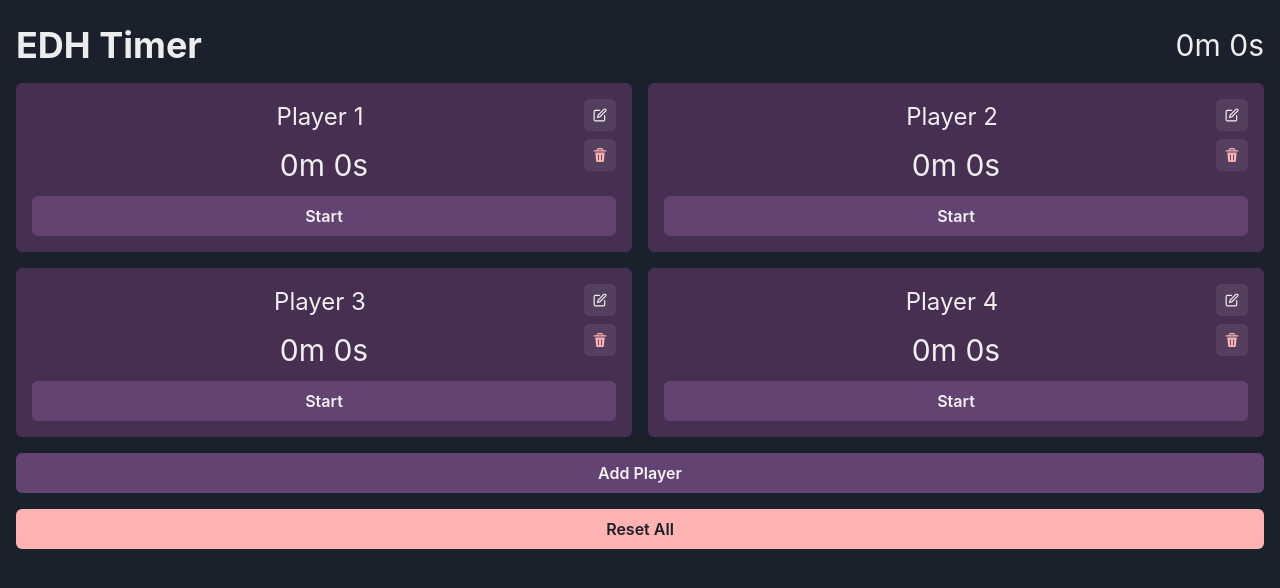
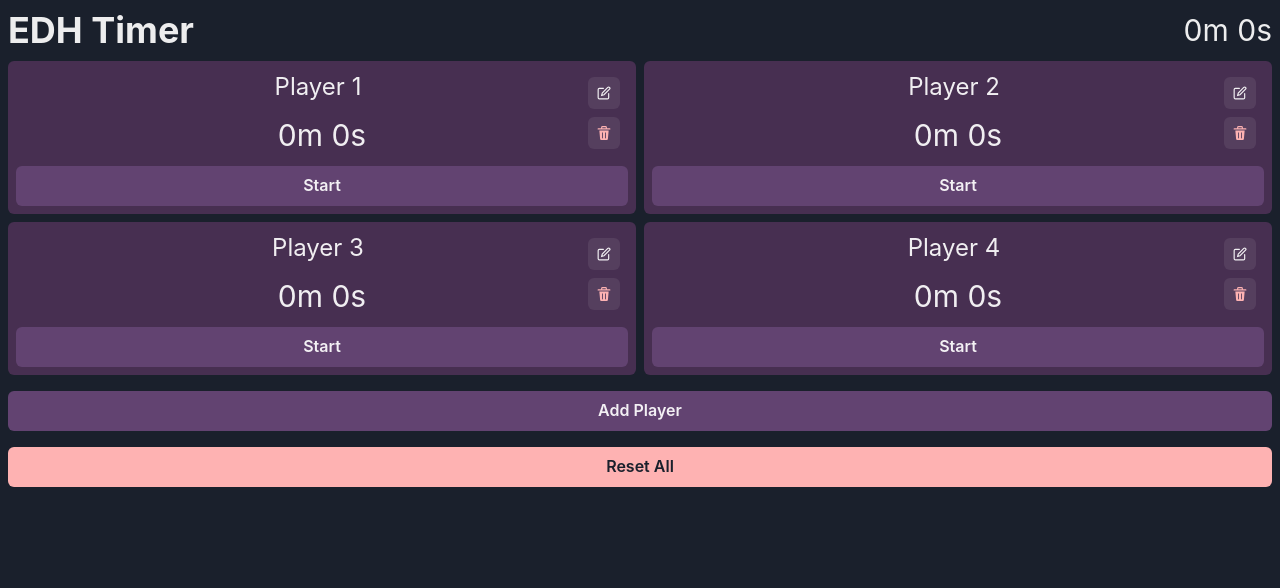
Before and after one commit to MrPotatomoto/edh-timer, a React (Vite) app: page / in a window 1280 px wide. Shown: the top 588 px of the page. Built offline with nearby package versions, Linux system fonts and the light colour scheme.

Commit message:
Fixed spacing

```diff
--- a/src/App.tsx
+++ b/src/App.tsx
@@ -125,15 +125,15 @@ const App: React.FC = () => {
       display="flex"
       flexDirection="column"
       alignItems="center"
-      p={4}
+      p={2}
     >
       <Flex alignItems={"center"} justifyContent={"space-between"} width="100%">
-        <Heading my={2} textAlign="center">
+        <Heading my={0} textAlign="center">
           EDH Timer
         </Heading>
         <Text fontSize="3xl">{formatTime(totalTime)}</Text>
       </Flex>
-      <SimpleGrid columns={{ base: 1, sm: 2 }} spacing={4} mt={2} w="full">
+      <SimpleGrid columns={{ base: 1, sm: 2 }} spacing={2} mt={2} w="full">
         {players.map((player) => (
           <Player
             key={player.id}
--- a/src/Player.tsx
+++ b/src/Player.tsx
@@ -99,7 +99,7 @@ const Player: React.FC<PlayerProps> = ({
   return (
     <Box
       borderRadius="md"
-      p={4}
+      p={2}
       textAlign="center"
       flex="1"
       position="relative"
```
